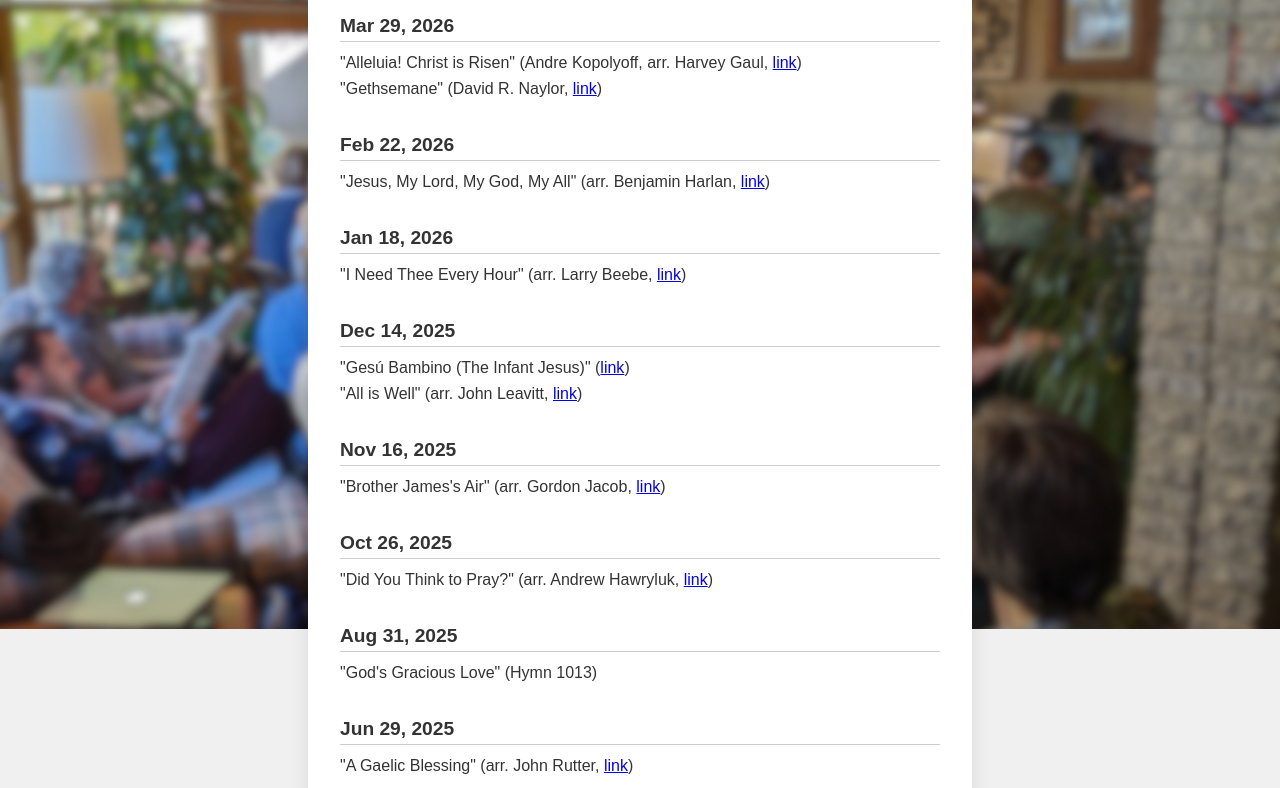
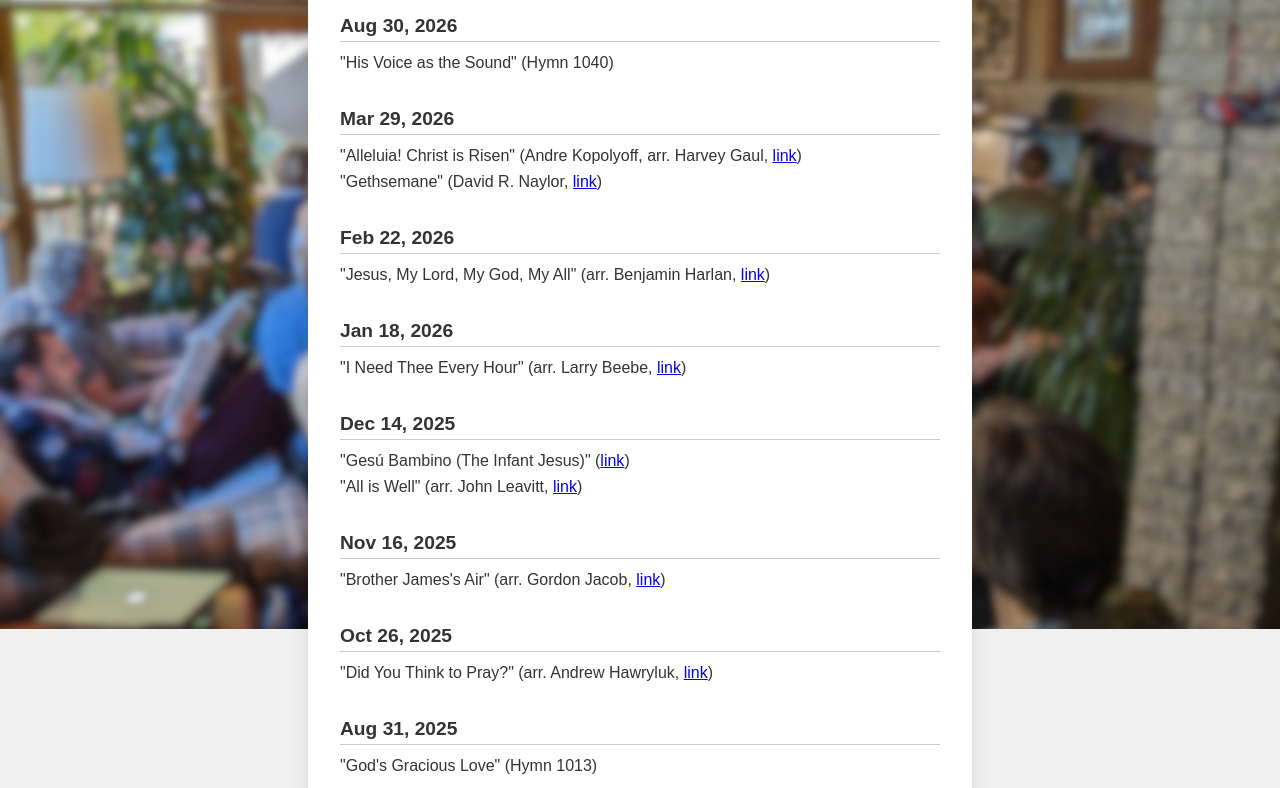
Before and after one commit to drewdaemon/oh2choir, a plain HTML site: page index.html in a window 1280 px wide. Shown: the part 171-959 px from the top of the page. Drawn offline with Linux system fonts and the light colour scheme.

Commit message:
Update index.html

```diff
--- a/index.html
+++ b/index.html
@@ -78,6 +78,14 @@
 
   <div class="content">
     <h1>Oak Hills 2nd Ward Choir</h1>
+
+    <div class="date-group">
+      <h2>Aug 30, 2026</h2>
+      <ul>
+        <li>"His Voice as the Sound" (Hymn 1040)
+        </li>
+      </ul>
+    </div>
 
     <div class="date-group">
       <h2>Mar 29, 2026</h2>
```
